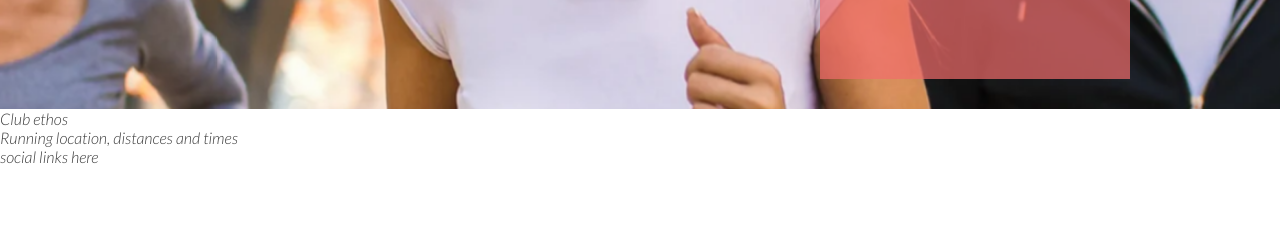
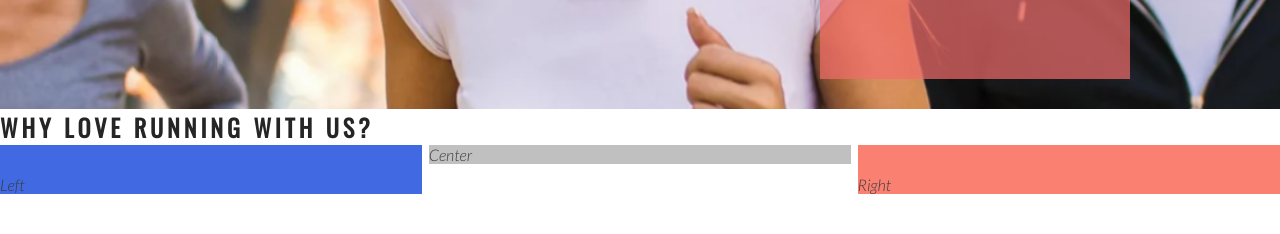
Before and after one commit to ZackOcall/love-running, a plain HTML site: page index.html in a window 1280 px wide. Shown: the part 566-800 px from the top of the page. Drawn offline with nearby package versions, Linux system fonts and the light colour scheme.

Commit message:
add club ethos main structure

```diff
--- a/assets/css/style.css
+++ b/assets/css/style.css
@@ -24,6 +24,7 @@ h1, h2 {
 #logo {
     float: left;
     font-size: 280%;
+    margin-left: 30px;
 }
 
 /*munu styles*/
@@ -110,3 +111,29 @@ h1, h2 {
 
     position: absolute;
 }
+
+/*club ethos*/
+
+#club-ethos {
+    height: 600px;
+}
+
+#left-about {
+    padding-top: 30px;
+    width: 33%;
+    float: left;
+    background-color: royalblue;
+}
+
+#right-about {
+    padding-top: 30px;
+    width: 33%;
+    float: right;
+    background-color: salmon;
+}
+
+#center-about {
+    width: 33%;
+    margin: 0 auto;
+    background-color: silver;
+}
--- a/index.html
+++ b/index.html
@@ -40,8 +40,11 @@
             <h3>Dublin Doclands & Pheonix Park</h3>
         </div>
     </section>
-    <section>
-        Club ethos
+    <section id=club-ethos>
+        <h1>Why Love Running With Us?</h1>
+        <div id=left-about>Left</div>
+        <div id=right-about>Right</div>
+        <div id=center-about>Center</div>
     </section>
     <section>
         Running location, distances and times
```
